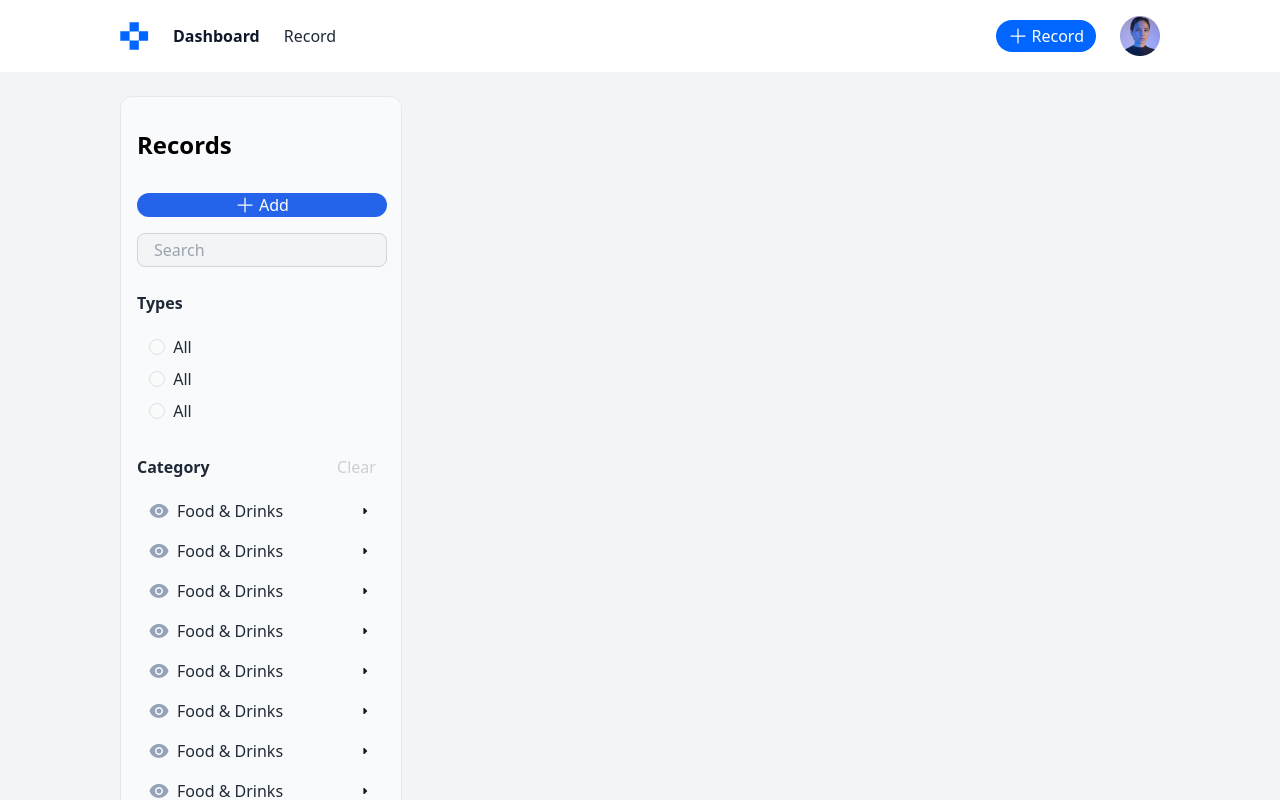
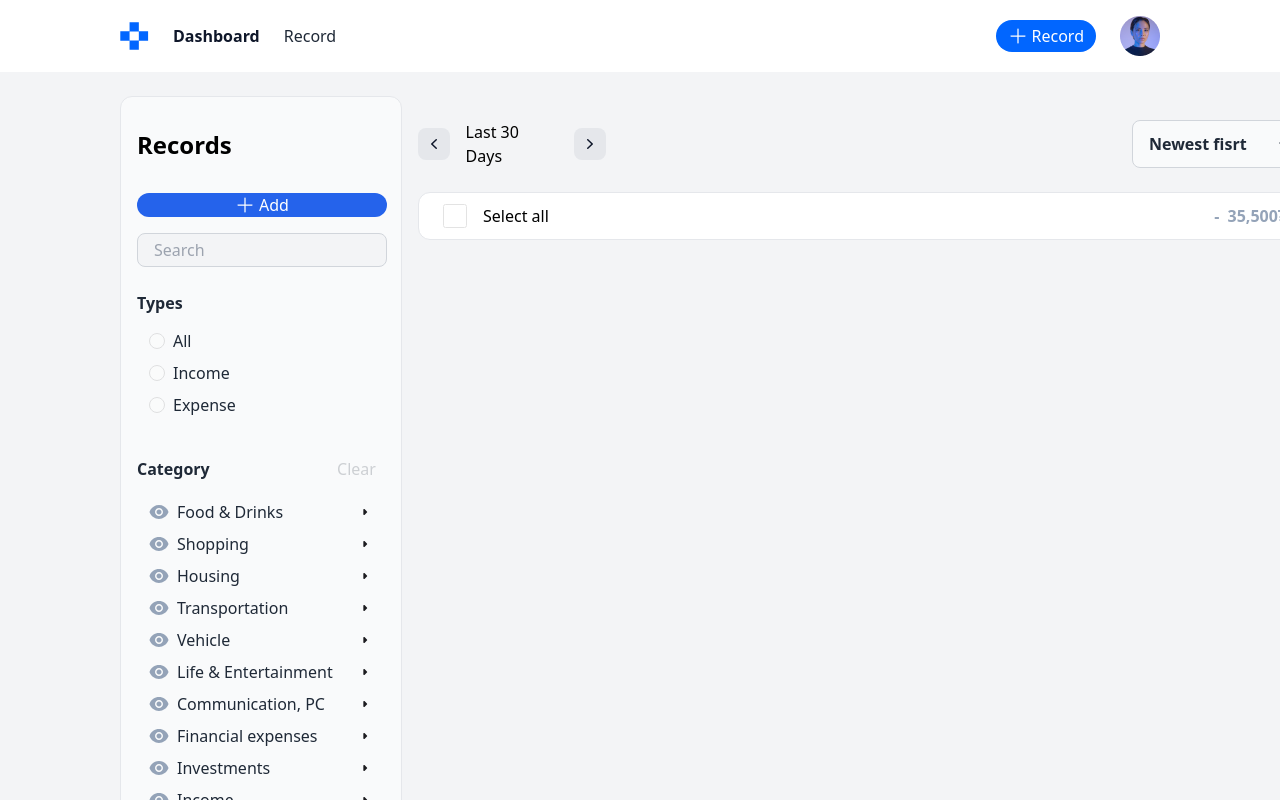
Before and after one commit to Gantulga0722/income-tracker-fe, a Next.js app: page /record in a window 1280 px wide. Shown: the top 800 px of the page. Built offline with nearby package versions, Linux system fonts and the light colour scheme.

Commit message:
from Work

```diff
--- a/src/components/Cards.jsx
+++ b/src/components/Cards.jsx
@@ -1,4 +1,6 @@
 import { data } from "autoprefixer";
+import { Category, Type } from "@/dummyData";
+
 import {
   WifiIcon,
   GeldIconWhite,
@@ -10,6 +12,9 @@ import {
   CateArrowIcon,
   CatePlusIcon,
   CateSrokeIcon,
+  PageLeftIcon,
+  PageRighticon,
+  SortIcon,
 } from "./Icons";
 import {
   Chart as ChartJS,
@@ -272,33 +277,38 @@ export function TransactionCard() {
 
 export function TypeCard() {
   return (
-    <div className="w-[67px] h-8 px-3 rounded-lg justify-center items-center gap-2 inline-flex">
+    <div className="w-[67px] h-8 px-3 rounded-lg justify-center items-start gap-2 inline-flex flex-col">
+      {Type.map((type) => (
+        <div className="flex gap-2 justify-center items-center">
           <input
             type="radio"
             className="w-4 h-4 opacity-20 rounded-[50%] border border-gray-700 justify-center items-center flex"
           />
           <div className="text-gray-800 text-base font-normal font-sans leading-normal">
-        All
+            {type.type}
           </div>
+        </div>
+      ))}
     </div>
   );
 }
 
 export function CategoryCard() {
   return (
-    <div className="w-[250px] h-8 justify-between items-center inline-flex">
+    <div className="self-stretch flex-col justify-start items-start gap-2 flex">
+      {Category.map((cate) => (
         <div className="px-3 rounded-lg justify-between items-center gap-2 flex w-[100%]">
           <div className="w-5 h-5 relative">
             <EyeIcon />
           </div>
           <div className="flex flex-nowrap text-gray-800 text-base font-normal font-sans leading-normal w-[170px]">
-          Food & Drinks
+            {cate.category}
           </div>
           <div className="w-5 h-5">
             <CateArrowIcon />
           </div>
         </div>
-      <div className="w-5 h-5 relative origin-top-left -rotate-90" />
+      ))}
     </div>
   );
 }
@@ -375,3 +385,60 @@ export function AmounRangeCard() {
     </div>
   );
 }
+
+export function PagingComp() {
+  return (
+    <div className="w-[188px] h-8 justify-start items-center gap-4 inline-flex">
+      <div className="w-8 h-8 bg-gray-200 rounded-lg justify-center items-center gap-1 flex">
+        <div className="w-5 h-5 relative">
+          <PageLeftIcon />
+        </div>
+      </div>
+      <div className="text-black text-base font-normal font-sans leading-normal">
+        Last 30 Days
+      </div>
+      <div className="w-8 h-8 bg-gray-200 rounded-lg justify-center items-center gap-1 flex">
+        <div className="w-5 h-5 relative">
+          <PageRighticon />
+        </div>
+      </div>
+    </div>
+  );
+}
+
+export function SortCard() {
+  return (
+    <div className="w-[180px] h-12 p-4 bg-gray-50 rounded-lg border border-gray-300 justify-start items-center inline-flex">
+      <div className="grow shrink basis-0 text-gray-800 text-base font-semibold font-sans leading-normal">
+        Newest fisrt
+      </div>
+      <div className="w-6 h-6 relative">
+        <SortIcon />
+      </div>
+    </div>
+  );
+}
+
+export function AllTransTotalCard() {
+  return (
+    <div className="w-[894px] h-12 px-6 py-3 bg-white rounded-xl border border-gray-200 justify-between items-center inline-flex">
+      <div className="justify-start items-center gap-4 flex">
+        <input
+          type="checkbox"
+          className="w-6 h-6 opacity-20 rounded border border-gray-800 justify-center items-center flex"
+        />
+        <div className="text-black text-base font-normal font-sans leading-normal">
+          Select all
+        </div>
+      </div>
+      <div className="justify-start items-center gap-2 flex">
+        <div className="text-slate-400 text-base font-semibold font-sans leading-normal">
+          -
+        </div>
+        <div className="text-slate-400 text-base font-semibold font-sans leading-normal">
+          35,500₮
+        </div>
+      </div>
+    </div>
+  );
+}
--- a/src/components/Icons/Icons.jsx
+++ b/src/components/Icons/Icons.jsx
@@ -224,3 +224,58 @@ export function CateSrokeIcon() {
     </svg>
   );
 }
+
+export function PageLeftIcon() {
+  return (
+    <svg
+      xmlns="http://www.w3.org/2000/svg"
+      width="20"
+      height="20"
+      viewBox="0 0 20 20"
+      fill="none"
+    >
+      <path
+        fill-rule="evenodd"
+        clip-rule="evenodd"
+        d="M12.7906 5.23017C13.0777 5.52875 13.0684 6.00353 12.7698 6.29063L8.83208 10L12.7698 13.7094C13.0684 13.9965 13.0777 14.4713 12.7906 14.7698C12.5035 15.0684 12.0287 15.0777 11.7302 14.7906L7.23017 10.5406C7.08311 10.3992 7 10.204 7 10C7 9.79599 7.08311 9.60078 7.23017 9.45938L11.7302 5.20938C12.0287 4.92228 12.5035 4.93159 12.7906 5.23017Z"
+        fill="#0F172A"
+      />
+    </svg>
+  );
+}
+
+export function PageRighticon() {
+  return (
+    <svg
+      xmlns="http://www.w3.org/2000/svg"
+      width="20"
+      height="20"
+      viewBox="0 0 20 20"
+      fill="none"
+    >
+      <path
+        fill-rule="evenodd"
+        clip-rule="evenodd"
+        d="M7.20938 14.7698C6.92228 14.4713 6.93159 13.9965 7.23017 13.7094L11.1679 10L7.23017 6.29062C6.93159 6.00353 6.92228 5.52875 7.20938 5.23017C7.49647 4.93159 7.97125 4.92228 8.26983 5.20937L12.7698 9.45937C12.9169 9.60078 13 9.79599 13 10C13 10.204 12.9169 10.3992 12.7698 10.5406L8.26983 14.7906C7.97125 15.0777 7.49647 15.0684 7.20938 14.7698Z"
+        fill="#0F172A"
+      />
+    </svg>
+  );
+}
+
+export function SortIcon() {
+  return (
+    <svg
+      xmlns="http://www.w3.org/2000/svg"
+      width="24"
+      height="24"
+      viewBox="0 0 24 24"
+      fill="none"
+    >
+      <path
+        d="M11.3 14.3L8.69998 11.7C8.38331 11.3833 8.31248 11.0208 8.48748 10.6125C8.66248 10.2042 8.97498 10 9.42498 10H14.575C15.025 10 15.3375 10.2042 15.5125 10.6125C15.6875 11.0208 15.6166 11.3833 15.3 11.7L12.7 14.3C12.6 14.4 12.4916 14.475 12.375 14.525C12.2583 14.575 12.1333 14.6 12 14.6C11.8666 14.6 11.7416 14.575 11.625 14.525C11.5083 14.475 11.4 14.4 11.3 14.3Z"
+        fill="#1F2937"
+      />
+    </svg>
+  );
+}
--- /dev/null
+++ b/src/dummyData.js
@@ -0,0 +1,34 @@
+import {
+  WifiIcon,
+  GeldIconWhite,
+  GeldIconText,
+  IncomeIcon,
+  ExpenseIcon,
+  TransIcon,
+  EyeIcon,
+  CateArrowIcon,
+  CatePlusIcon,
+  CateSrokeIcon,
+} from "./components/Icons";
+
+export const Category = [
+  { category: "Food & Drinks" },
+  { category: "Shopping" },
+  { category: "Housing" },
+  { category: "Transportation" },
+  { category: "Vehicle" },
+  {
+    category: "Life & Entertainment",
+  },
+  {
+    category: "Communication, PC",
+  },
+  {
+    category: "Financial expenses",
+  },
+  { category: "Investments" },
+  { category: "Income" },
+  { category: "Others" },
+];
+
+export const Type = [{ type: "All" }, { type: "Income" }, { type: "Expense" }];
--- a/src/pages/record.js
+++ b/src/pages/record.js
@@ -4,11 +4,15 @@ import {
   CategoryCard,
   AddCategoryCard,
   AmounRangeCard,
+  PagingComp,
+  SortCard,
+  AllTransTotalCard,
 } from "@/components";
+import { Category } from "@/dummyData";
 
 export default function record() {
   return (
-    <div className="w-[1440px] h-[1208px] relative bg-gray-100 pt-24 px-[120px] py-4">
+    <div className="w-[1440px] h-[1208px] relative bg-gray-100 pt-24 px-[120px] py-4 justify-between flex">
       <div className="w-[282px] h-[1080px] px-4 py-6 bg-gray-50 rounded-xl border border-gray-200 flex-col justify-start items-start gap-6 inline-flex ">
         <div className="w-[250px] h-[88px] flex-col justify-start items-start gap-6 inline-flex">
           <div className="text-black text-2xl font-semibold font-sans leading-loose">
@@ -29,8 +33,6 @@ export default function record() {
           </div>
           <div className="w-[109px] relative">
             <TypeCard />
-            <TypeCard />
-            <TypeCard />
           </div>
         </div>
         <div className="w-[250px] h-[520px] flex-col justify-start items-start gap-4 inline-flex">
@@ -46,16 +48,6 @@ export default function record() {
           </div>
           <div className="self-stretch h-[472px] flex-col justify-start items-start gap-2 flex">
             <CategoryCard />
-            <CategoryCard />
-            <CategoryCard />
-            <CategoryCard />
-            <CategoryCard />
-            <CategoryCard />
-            <CategoryCard />
-            <CategoryCard />
-            <CategoryCard />
-            <CategoryCard />
-            <CategoryCard />
           </div>
           <div>
             <AddCategoryCard />
@@ -65,6 +57,15 @@ export default function record() {
           <AmounRangeCard />
         </div>
       </div>
+      <div className="px-4 py-6 flex flex-col gap-6">
+        <div className="w-[894px] h-12 rounded-xl justify-between items-center inline-flex">
+          <PagingComp />
+          <SortCard />
+        </div>
+        <div className="w-[894px] h-[980px] flex-col justify-start items-start gap-6 inline-flex">
+          <AllTransTotalCard />
+        </div>
+      </div>
     </div>
   );
 }
```
Lines whose indentation alone changed are shown as unchanged.
